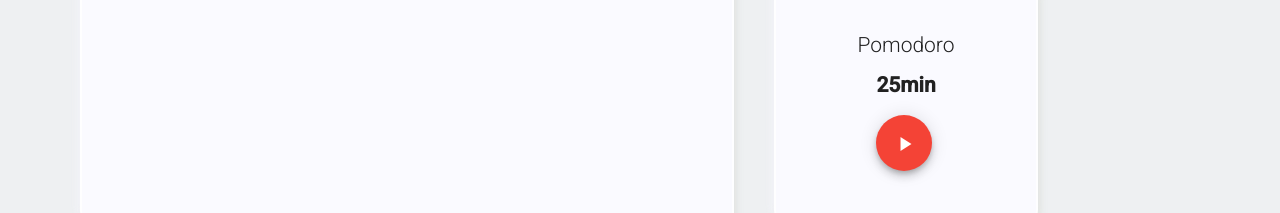
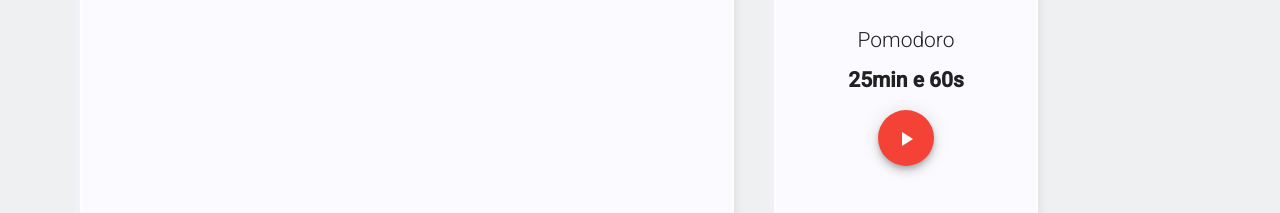
Before and after one commit to MatheusDevelop/Todo-app, an Angular app in the folder Frontend Angular/: page / in a window 1280 px wide. Shown: the part 407-620 px from the top of the page. Built offline with nearby package versions, Linux system fonts and the light colour scheme; no server answers.

Commit message:
pomodoro finalizado

```diff
--- a/Frontend Angular/src/app/components/template/pomodoro/pomodoro.component.css
+++ b/Frontend Angular/src/app/components/template/pomodoro/pomodoro.component.css
@@ -6,3 +6,12 @@
 .iconad{
     color: white;
 }
+.align{
+    text-align: center;
+}
+.margin{
+    margin:10px 0px;
+}
+.restore{
+    color:rgba(173, 75, 75, 0.781);
+}
--- a/Frontend Angular/src/app/components/template/pomodoro/pomodoro.component.html
+++ b/Frontend Angular/src/app/components/template/pomodoro/pomodoro.component.html
@@ -1,12 +1,26 @@
 <div class="pomodoro-text">
 
-    {{leftMinutes}}min
+    {{leftMinutes}}min e {{leftSecounds}}s
 
 </div>
-<div>
-    <button mat-fab color="warn" aria-label="add icon" (click)="pomodoroClock()">
+<div class="align" >
+
+    <button *ngIf="buttonStates==0" mat-fab color="warn" aria-label="add icon" (click)="pomodoroClock()">
         <i class=" iconad material-icons">
             play_arrow
         </i>
-     </button>
+    </button>
+    <button *ngIf="buttonStates==1" mat-fab color="warn" aria-label="add icon" (click)="stopClock()">
+        <i class=" iconad material-icons">
+            pause
+        </i>
+    </button>
+    <div class="margin">
+        <button *ngIf="buttonStates==2"mat-icon-button color="warn" (click)="restoreClock()">
+            <audio src=""></audio>
+            <i class=" restore material-icons">
+                restore
+            </i>
+        </button>
+    </div>
 </div>
--- a/Frontend Angular/src/app/components/template/pomodoro/pomodoro.component.ts
+++ b/Frontend Angular/src/app/components/template/pomodoro/pomodoro.component.ts
@@ -1,4 +1,5 @@
 import { Component, OnInit } from '@angular/core';
+import { TitleCasePipe } from '@angular/common';
 
 @Component({
   selector: 'app-pomodoro',
@@ -10,35 +11,75 @@ export class PomodoroComponent implements OnInit {
   constructor() { }
 
   ngOnInit(): void {
+
   }
 
   leftMinutes=25;
-
+  leftSecounds=60;
   // 0 = PLAY
   // 1 = STOP
   // 2 = REPEAT
-  buttonStates=0;
 
+  buttonStates =0;
 
-  clear(func){
-    return
-  }
+  stop=false;
+
 
   pomodoroClock(){
 
-    let x = setInterval(()=>{
-      if(this.leftMinutes>0){
-        this.leftMinutes=this.leftMinutes-1;
+    let secounds = setInterval(()=>{
+      if(this.leftSecounds>0){
+
+        if(this.stop){
+          clearInterval(secounds);
+          this.stop=false;
+
+        }else{
+          this.leftSecounds--;
+
+        }
       }else{
-        this.buttonStates=2;
-        //Fazer uma notificação pra quando terminar o pomodoro
-        alert('Pomodoro terminado');
-        clearInterval(x);
+
+        this.leftMinutes--
+
+        if(this.leftMinutes>0){
+          this.leftSecounds=60;
+        }else{
+          //seta para um state que oculta os botoes e so mostra a opçao de reiniciar o clock
+          this.buttonStates=2;
+
+          this.playAudio()
+          clearInterval(secounds);
+        }
       }
-    },6000)
+    },1000)
+
+
+
 
     this.buttonStates=1;
+  }
 
+
+  playAudio(){
+    let audio = new Audio();
+    audio.src = "../../../assets/audio/notification.mp3";
+    audio.load();
+    audio.play();
+  }
+
+
+  stopClock(){
+    this.stop=true;
+    this.buttonStates=0;
+
+  }
+
+  restoreClock(){
+
+    this.leftMinutes=24;
+    this.leftSecounds=60;
+    this.buttonStates=0;
 
 
 
```
Also changed, not shown: 1 other file (tests, documents, lock files or other folders).
